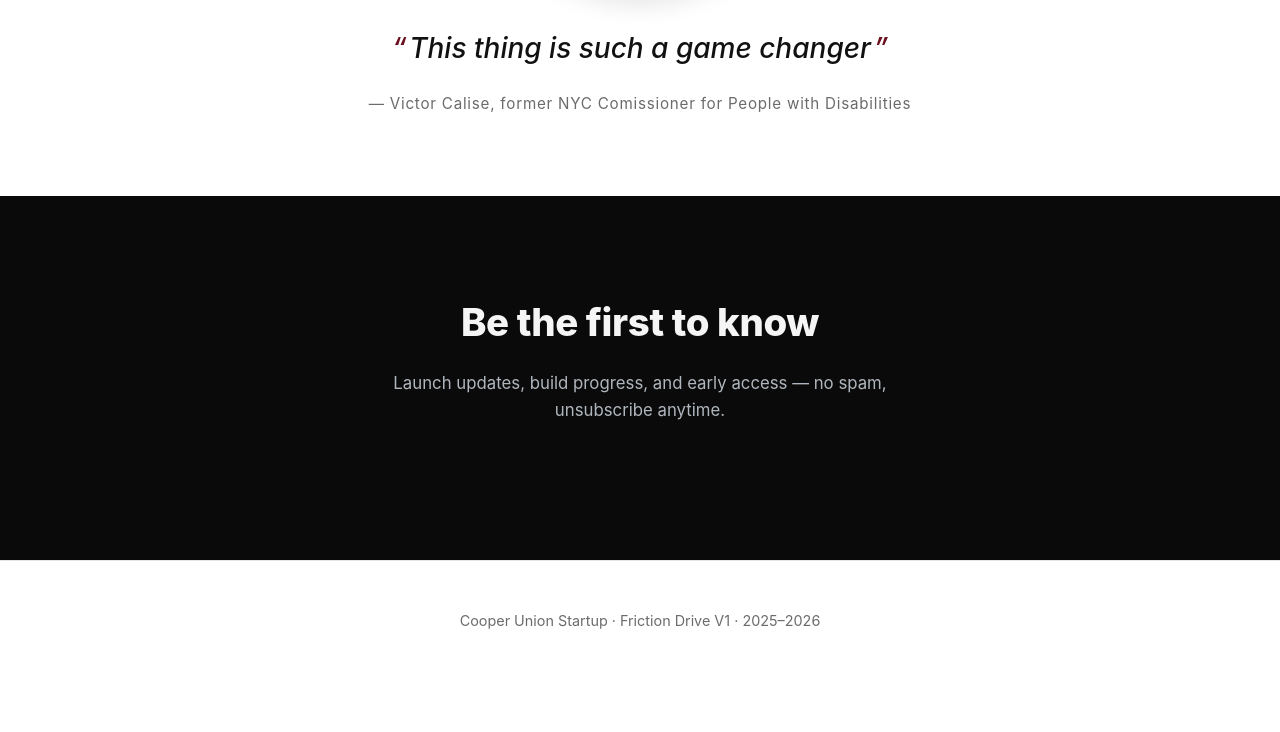
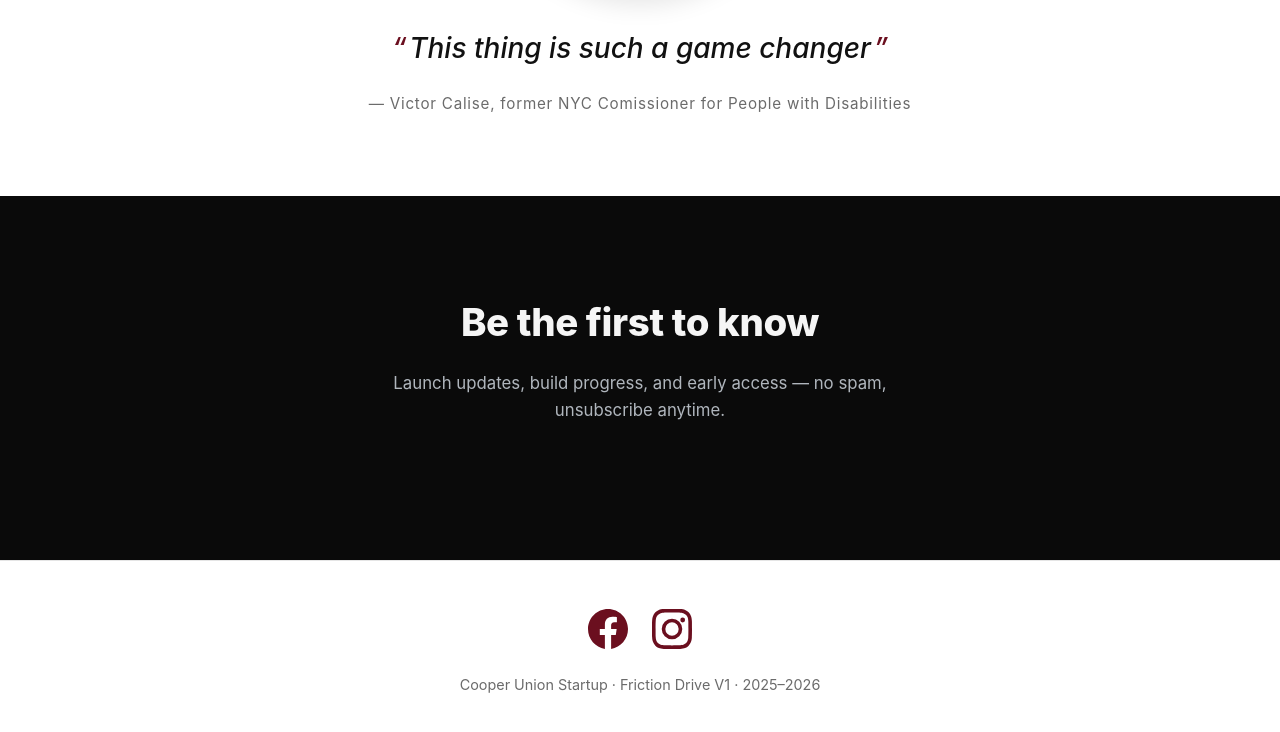
Before and after one commit to onaxs/frictionworx, a plain HTML site: page index.html in a window 1280 px wide. Shown: the part 4859-5591 px from the top of the page. Before the commit the page ends 5539 px from the top, so only its background shows below. Drawn offline with Linux system fonts and the light colour scheme.

Commit message:
Added social media

```diff
--- a/index.html
+++ b/index.html
@@ -319,6 +319,20 @@
   footer a:hover { border-bottom-color: var(--accent); }
   footer .links { margin-bottom: 0.75rem; }
   footer .links a { margin: 0 0.75rem; }
+  footer .social {
+    display: flex;
+    justify-content: center;
+    gap: 1.5rem;
+    margin-bottom: 1.5rem;
+  }
+  footer .social a {
+    color: var(--accent);
+    border-bottom: none;
+    display: inline-flex;
+    transition: color 0.15s ease, transform 0.15s ease;
+  }
+  footer .social a:hover { color: var(--accent-bright); transform: translateY(-2px); }
+  footer .social svg { width: 40px; height: 40px; display: block; fill: currentColor; }
 
   /* MOBILE */
   @media (max-width: 768px) {
@@ -473,6 +487,19 @@
 </main>
 
 <footer>
+  <!-- Replace the href="#" placeholders with your real Facebook / Instagram URLs -->
+  <nav class="social" aria-label="Social media">
+    <a href="https://www.facebook.com/1122894710914755?ref=PROFILE_EDIT_xav_ig_profile_page_web" aria-label="Friction Drive on Facebook" rel="noopener" target="_blank">
+      <svg viewBox="0 0 24 24" role="img" aria-hidden="true">
+        <path d="M24 12.07C24 5.41 18.63 0 12 0S0 5.41 0 12.07c0 6.02 4.39 11.01 10.13 11.93v-8.44H7.08v-3.49h3.05V9.41c0-3.02 1.79-4.69 4.53-4.69 1.31 0 2.68.24 2.68.24v2.97h-1.51c-1.49 0-1.96.93-1.96 1.89v2.25h3.33l-.53 3.49h-2.8v8.44C19.61 23.08 24 18.09 24 12.07Z"/>
+      </svg>
+    </a>
+    <a href="https://www.instagram.com/friction.worx/" aria-label="Friction Drive on Instagram" rel="noopener" target="_blank">
+      <svg viewBox="0 0 24 24" role="img" aria-hidden="true">
+        <path d="M12 2.16c3.2 0 3.58.01 4.85.07 1.17.05 1.8.25 2.23.41.56.22.96.48 1.38.9.42.42.68.82.9 1.38.16.42.36 1.06.41 2.23.06 1.27.07 1.65.07 4.85s-.01 3.58-.07 4.85c-.05 1.17-.25 1.8-.41 2.23-.22.56-.48.96-.9 1.38-.42.42-.82.68-1.38.9-.42.16-1.06.36-2.23.41-1.27.06-1.65.07-4.85.07s-3.58-.01-4.85-.07c-1.17-.05-1.8-.25-2.23-.41-.56-.22-.96-.48-1.38-.9-.42-.42-.68-.82-.9-1.38-.16-.42-.36-1.06-.41-2.23-.06-1.27-.07-1.65-.07-4.85s.01-3.58.07-4.85c.05-1.17.25-1.8.41-2.23.22-.56.48-.96.9-1.38.42-.42.82-.68 1.38-.9.42-.16 1.06-.36 2.23-.41 1.27-.06 1.65-.07 4.85-.07ZM12 0C8.74 0 8.33.01 7.05.07 5.78.13 4.9.33 4.14.63c-.79.3-1.46.72-2.12 1.38C1.36 2.67.94 3.34.63 4.14.33 4.9.13 5.78.07 7.05.01 8.33 0 8.74 0 12s.01 3.67.07 4.95c.06 1.27.26 2.15.56 2.91.31.8.72 1.47 1.38 2.13.66.66 1.33 1.08 2.12 1.38.76.3 1.64.5 2.91.56C8.33 23.99 8.74 24 12 24s3.67-.01 4.95-.07c1.27-.06 2.15-.26 2.91-.56.8-.3 1.47-.72 2.13-1.38.66-.66 1.07-1.33 1.38-2.13.3-.76.5-1.64.56-2.91.06-1.28.07-1.69.07-4.95s-.01-3.67-.07-4.95c-.06-1.27-.26-2.15-.56-2.91-.31-.8-.72-1.47-1.38-2.13-.66-.66-1.33-1.08-2.13-1.38-.76-.3-1.64-.5-2.91-.56C15.67.01 15.26 0 12 0Zm0 5.84a6.16 6.16 0 1 0 0 12.32 6.16 6.16 0 0 0 0-12.32ZM12 16a4 4 0 1 1 0-8 4 4 0 0 1 0 8Zm6.41-10.85a1.44 1.44 0 1 0 0 2.88 1.44 1.44 0 0 0 0-2.88Z"/>
+      </svg>
+    </a>
+  </nav>
   <div>Cooper Union Startup · Friction Drive V1 · 2025–2026</div>
 </footer>
 
```
